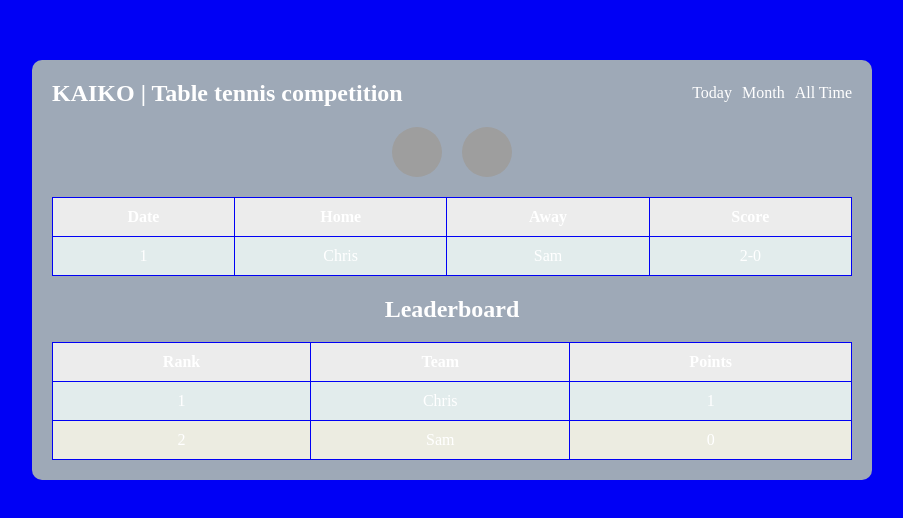
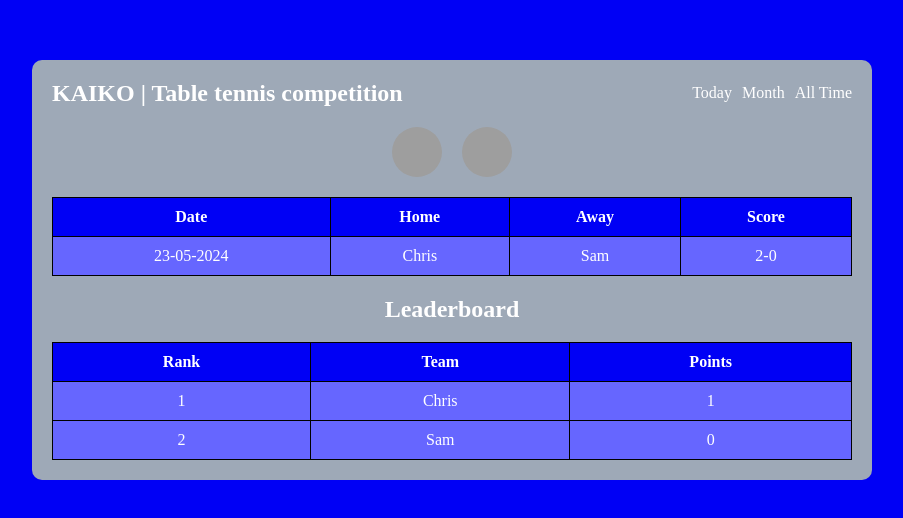
Before and after one commit to Chrisdekw/kaikotabletennis.github.io, a plain HTML site: page index.html in a window 1280 px wide. Shown: the part 130-648 px from the top of the page, without its empty margins (188-1091 px from the left). Drawn offline with Linux system fonts and the light colour scheme; grey boxes are pictures that could not be loaded.

Commit message:
Update index.html

```diff
--- a/index.html
+++ b/index.html
@@ -47,22 +47,22 @@
         }
         .leaderboard th, .leaderboard td {
             padding: 10px;
-            border: 1px solid #0000F5;
+            border: 1px solid #000000;
         }
         .leaderboard th {
-            background-color: #ECECEC;
+            background-color: #0000F5;
         }
         .leaderboard tbody tr:nth-child(odd) {
-            background-color: #E2ECEC;
+            background-color: #6666ff;
         }
         .leaderboard tbody tr:nth-child(even) {
-            background-color: #ECECE1;
+            background-color: #6666ff;
         }
         .leaderboard tbody tr {
             transition: background-color 0.3s ease;
         }
         .leaderboard tbody tr:hover {
-            background-color: #ECDCEC;
+            background-color: #4c4cff;
         }
         .leaderboard .rank {
             font-weight: bold;
@@ -136,7 +136,7 @@
         const resultsTableBody = document.getElementById('gameResults');
         gameResults.forEach((result, index) => {
             const row = resultsTableBody.insertRow();
-            row.insertCell(0).innerText = index + 1;
+            row.insertCell(0).innerText = result.date;
             row.insertCell(1).innerText = result.home;
             row.insertCell(2).innerText = result.away;
             row.insertCell(3).innerText = result.score;
```
